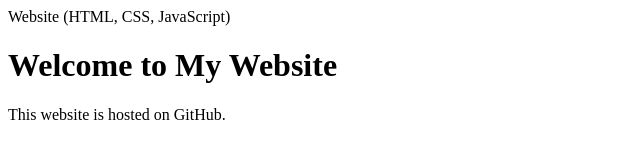
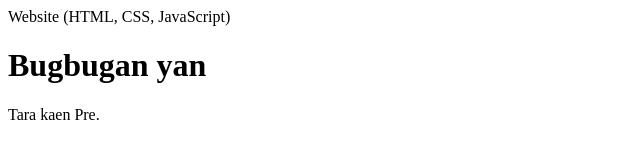
Before and after one commit to gabmoa159-png/Repository-yarn, a plain HTML site: page index.html in a window 1280 px wide. Shown: the whole page, without its empty margins (0-640 px from the left). Drawn offline with Linux system fonts and the light colour scheme.

Commit message:
Update index.html

```diff
--- a/index.html
+++ b/index.html
@@ -3,10 +3,10 @@ Website (HTML, CSS, JavaScript)
 <!DOCTYPE html>
 <html>
 <head>
-    <title>My First Website</title>
+    <title>Aray mo Pareh ko</title>
 </head>
 <body>
-    <h1>Welcome to My Website</h1>
-    <p>This website is hosted on GitHub.</p>
+    <h1>Bugbugan yan</h1>
+    <p>Tara kaen Pre.</p>
 </body>
 </html>
```
